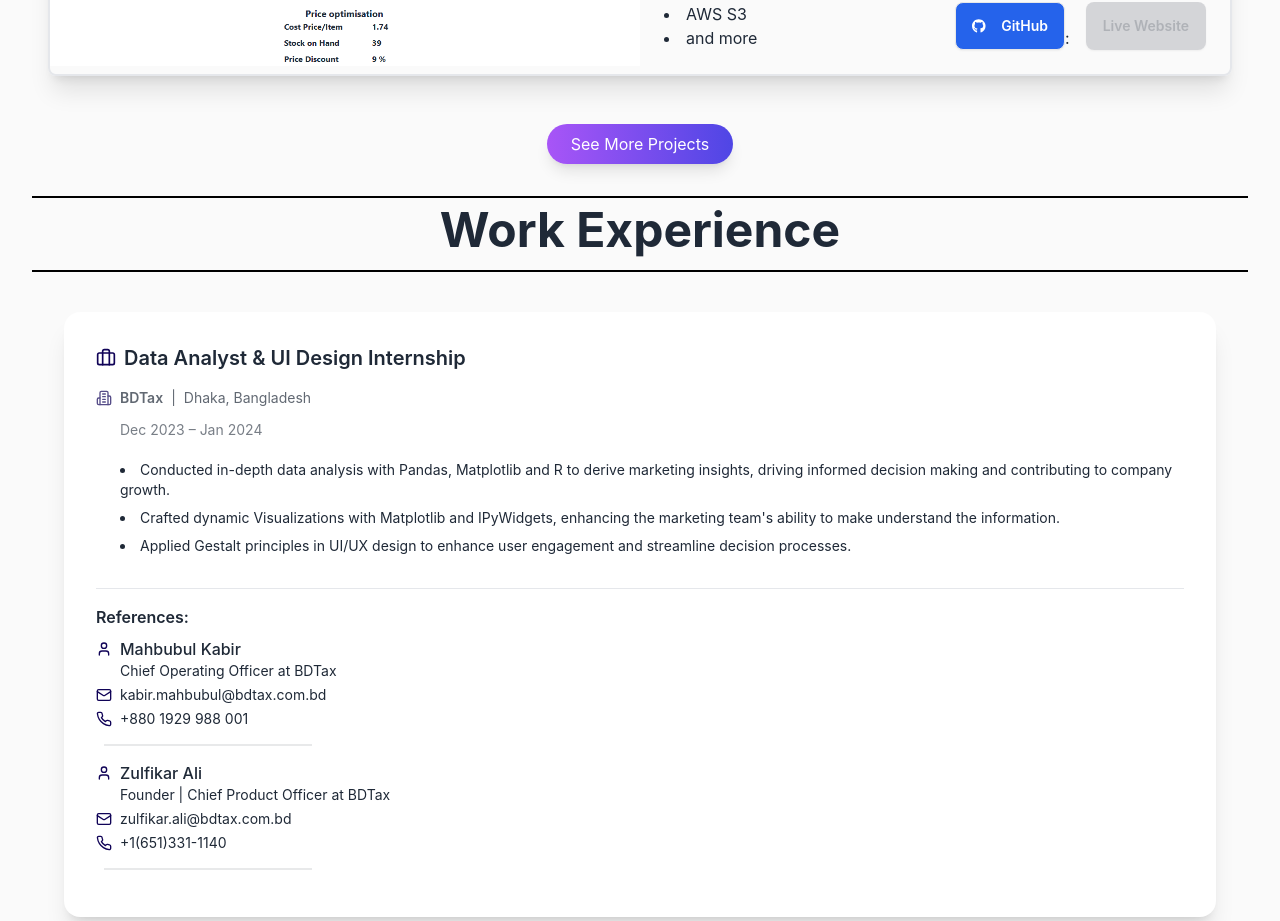
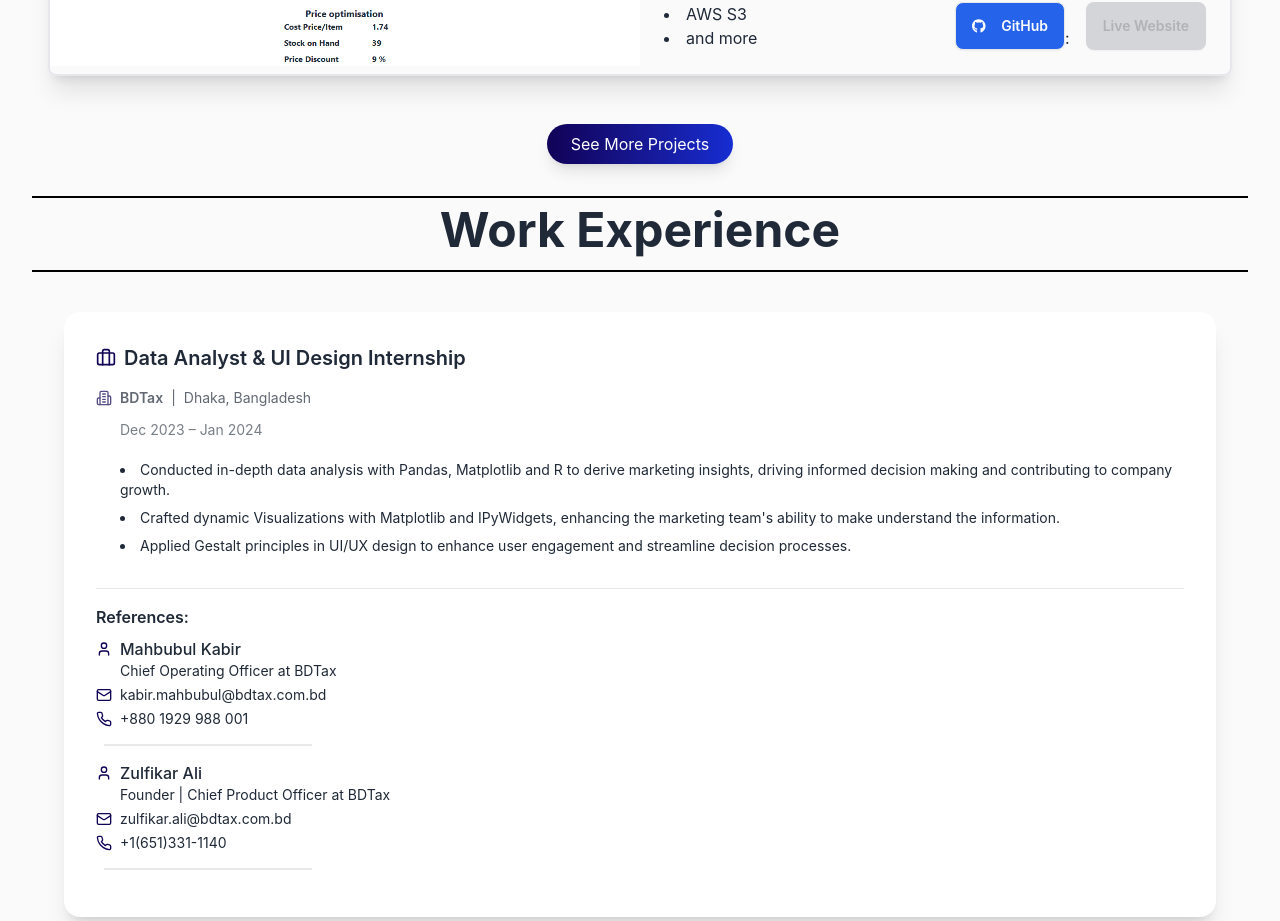
Before and after one commit to MahirAbrar/mahirsportfolio, a React (Create React App) app: page / in a window 1280 px wide. Shown: the part 2316-3237 px from the top of the page. Built offline with nearby package versions, Linux system fonts and the light colour scheme.

Commit message:
add GlowingButton component and replace button in Projects

```diff
--- /dev/null
+++ b/src/components/GlowingButton.js
@@ -0,0 +1,50 @@
+// GlowingButton.jsx
+import React, { useState, useRef } from "react";
+import { motion } from "framer-motion";
+
+const GlowingButton = ({ onClick, children }) => {
+  const [hovering, setHovering] = useState(false);
+  const [mousePos, setMousePos] = useState({ x: 0, y: 0 });
+  const buttonRef = useRef(null);
+
+  const handleMouseMove = (e) => {
+    if (buttonRef.current) {
+      const rect = buttonRef.current.getBoundingClientRect();
+      setMousePos({
+        x: e.clientX - rect.left,
+        y: e.clientY - rect.top,
+      });
+    }
+  };
+
+  return (
+    <motion.button
+      ref={buttonRef}
+      className="mt-4 px-6 py-2 bg-gradient-to-r from-primary to-accent text-white rounded-full shadow-lg hover:shadow-xl transition-all duration-300 transform relative overflow-hidden"
+      whileHover={{ scale: 1.05 }}
+      whileTap={{ scale: 0.95 }}
+      onClick={onClick}
+      onMouseEnter={() => setHovering(true)}
+      onMouseLeave={() => setHovering(false)}
+      onMouseMove={handleMouseMove}
+    >
+      {hovering && (
+        <div
+          className="absolute rounded-full pointer-events-none"
+          style={{
+            left: `${mousePos.x}px`,
+            top: `${mousePos.y}px`,
+            width: "2px",
+            height: "2px",
+            background: "rgba(255, 255, 255, 0.55)",
+            boxShadow: "0 0 30px 0.7rem rgba(255, 255, 255, 1)",
+            transform: "translate(-50%, -50%)",
+          }}
+        />
+      )}
+      <span className="relative z-10">{children}</span>
+    </motion.button>
+  );
+};
+
+export default GlowingButton;
--- a/src/components/Projects.js
+++ b/src/components/Projects.js
@@ -1,5 +1,6 @@
 import React from "react";
 import ProjectCard from "./ProjectCard";
+import GlowingButton from "./GlowingButton";
 import { useState } from "react";
 import { motion, AnimatePresence } from "framer-motion";
 const Projects = () => {
@@ -500,14 +501,11 @@ const Projects = () => {
       ))}
 
       {projects.length > 2 && (
-        <motion.button
-          className="mt-4 px-6 py-2 bg-gradient-to-r from-purple-500 to-indigo-600 text-white rounded-full shadow-lg hover:shadow-xl transition-all duration-300 transform hover:scale-105"
-          whileHover={{ scale: 1.05 }}
-          whileTap={{ scale: 0.95 }}
+        <GlowingButton
           onClick={isShowingAll ? showLessProjects : showMoreProjects}
         >
           {isShowingAll ? "Show Less" : "See More Projects"}
-        </motion.button>
+        </GlowingButton>
       )}
     </div>
   );
```
